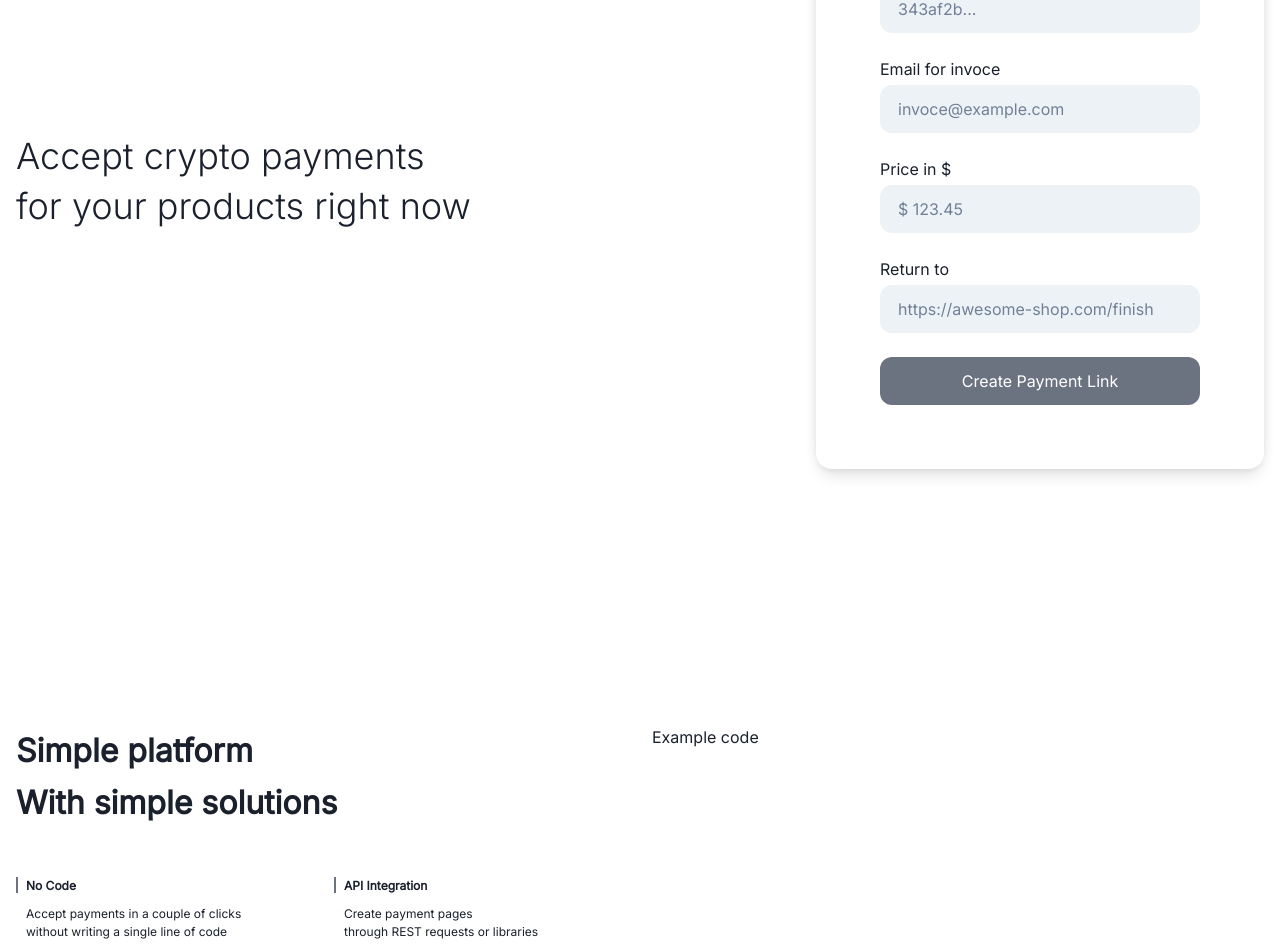
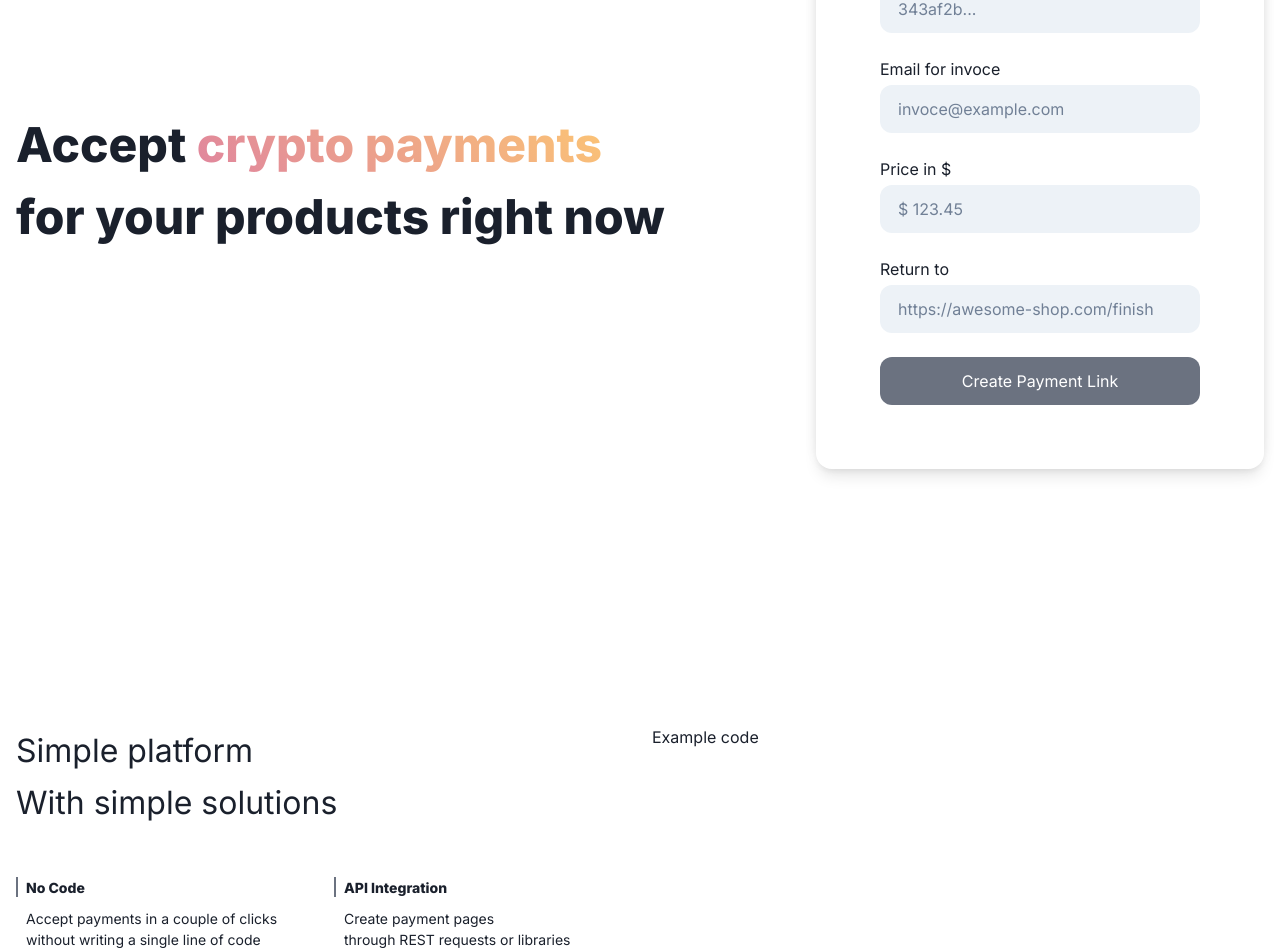
Before and after one commit to datpayments/landing, a React (Create React App) app: page / in a window 1280 px wide. Shown: the part 299-1251 px from the top of the page. Built offline with nearby package versions, Linux system fonts and the light colour scheme.

Commit message:
feat: improve layout

```diff
--- a/src/components/Feature/Feature.tsx
+++ b/src/components/Feature/Feature.tsx
@@ -9,17 +9,17 @@ export function Feature({ title, description }: Props) {
     return (
         <Flex>
             <Box
-                height="16px"
+                height="20px"
                 borderLeft="2px"
                 borderLeftColor="primary.500"
                 mr={2}
             />
             <Box>
-                <Text fontSize="xs" fontWeight="bold" mb={2.5}>
+                <Text fontSize="sm" fontWeight="bold" mb={2.5}>
                     {title}
                 </Text>
 
-                <Text whiteSpace="pre-line" fontSize="xs">
+                <Text whiteSpace="pre-line" fontSize="sm">
                     {description}
                 </Text>
             </Box>
--- a/src/components/Features/Features.tsx
+++ b/src/components/Features/Features.tsx
@@ -5,7 +5,7 @@ import { Feature } from "../Feature/Feature";
 const features = [
     "Accept payments in a couple of clicks\nwithout writing a single line of code",
     "Create payment pages\nthrough REST requests or libraries",
-    "Forgot KYC, AML, Verifications,\nCompany Registration and other useless papers works...",
+    "Forgot it: \nKYC, AML, Verifications, Company Registration, and other paper work...",
     "Coverage all contries",
 ] as const;
 
@@ -24,7 +24,7 @@ export function Features() {
                         fontSize="32px"
                         fontStyle="normal"
                         lineHeight="52px"
-                        fontWeight="semibold"
+                        fontWeight="normal"
                         mb={12}
                     >
                         Simple platform
--- a/src/components/Hero/Hero.tsx
+++ b/src/components/Hero/Hero.tsx
@@ -1,8 +1,30 @@
 import { Container, Text } from "@chakra-ui/react";
+import styled from "@emotion/styled";
 import { useState } from "react";
 import { Form } from "../Form/Form";
 import { Plate } from "../Plate/Plate";
 import { ServiceUnavailable } from "../ServiceUnavailable/ServiceUnavailable";
+
+const Animated = styled.span`
+    background: linear-gradient(43deg, #4158d0 0%, #c850c0 46%, #ffcc70 100%);
+    background-clip: text;
+    -webkit-text-fill-color: transparent;
+    background-size: 400%;
+
+    animation: color-change 10s ease-in-out infinite;
+
+    @keyframes color-change {
+        0% {
+            background-position: 0px 50%;
+        }
+        50% {
+            background-position: 100% 50%;
+        }
+        100% {
+            background-position: 0px 50%;
+        }
+    }
+`;
 
 export function Hero() {
     const [formSubmitted, setFormSubmitted] = useState(false);
@@ -20,8 +42,8 @@ export function Hero() {
             justifyContent="space-between"
             alignItems="center"
         >
-            <Text fontSize="4xl" fontWeight="light" lineHeight="50px">
-                Accept crypto payments
+            <Text fontSize="5xl" fontWeight="800" lineHeight="">
+                Accept <Animated>crypto payments</Animated>
                 <br />
                 for your products right now
             </Text>
--- a/src/components/theme/theme.ts
+++ b/src/components/theme/theme.ts
@@ -1,6 +1,7 @@
 import { extendTheme, withDefaultColorScheme } from "@chakra-ui/react";
 import "@fontsource/inter";
 import "@fontsource/inter/300.css";
+import "@fontsource/inter/800.css";
 
 import { FormLabel } from "./components/formLabel";
 import { Button } from "./components/button";
@@ -26,16 +27,16 @@ const newTheme = {
     components: {
         Button,
         FormLabel,
-        Input
+        Input,
     },
     borderRadius: {
         sizes: {
-            md: '12px'
-        }
+            md: "12px",
+        },
     },
     config: {
-        initialColorMode: 'light',
-    }
+        initialColorMode: "light",
+    },
 };
 
 export const theme = extendTheme(
```
